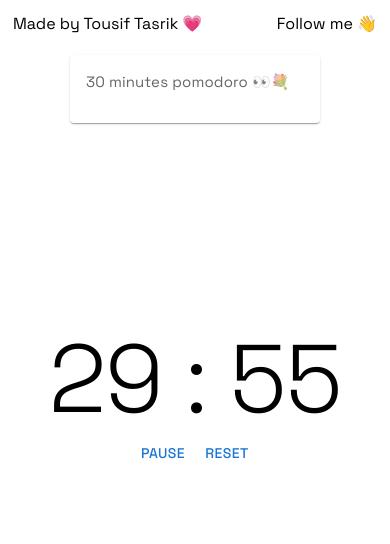
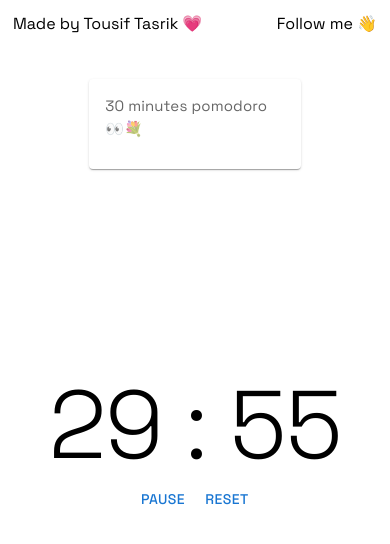
Before and after one commit to Erecto-Accio/Pomodoro-timer, a React (Vite) app: page / in a window 390 px wide. Shown: the top 544 px of the page. Built offline with nearby package versions, Linux system fonts and the light colour scheme.

Commit message:
Responsive done

```diff
--- a/src/App.jsx
+++ b/src/App.jsx
@@ -23,13 +23,28 @@ const App = () => {
           </a>
         </Typography>
       </Box>
-      <Card sx={{ margin: "0 auto", mt: 2, width: "250px" }}>
-        <CardContent>
-          <Typography sx={{ fontSize: 15 }} color="text.secondary" gutterBottom>
-            30 minutes pomodoro 👀💐
-          </Typography>
-        </CardContent>
-      </Card>
+      <Grid container spacing={2}>
+        <Grid
+          item
+          sx={{ margin: "0 auto", mt: { lg: 4 }, mt: { xs: 5 } }}
+          xs={7}
+          sm={6}
+          md={4}
+          lg={3}
+        >
+          <Card>
+            <CardContent>
+              <Typography
+                sx={{ fontSize: 15 }}
+                color="text.secondary"
+                gutterBottom
+              >
+                30 minutes pomodoro 👀💐
+              </Typography>
+            </CardContent>
+          </Card>
+        </Grid>
+      </Grid>
       <Box
         sx={{
           textAlign: "center",
```
